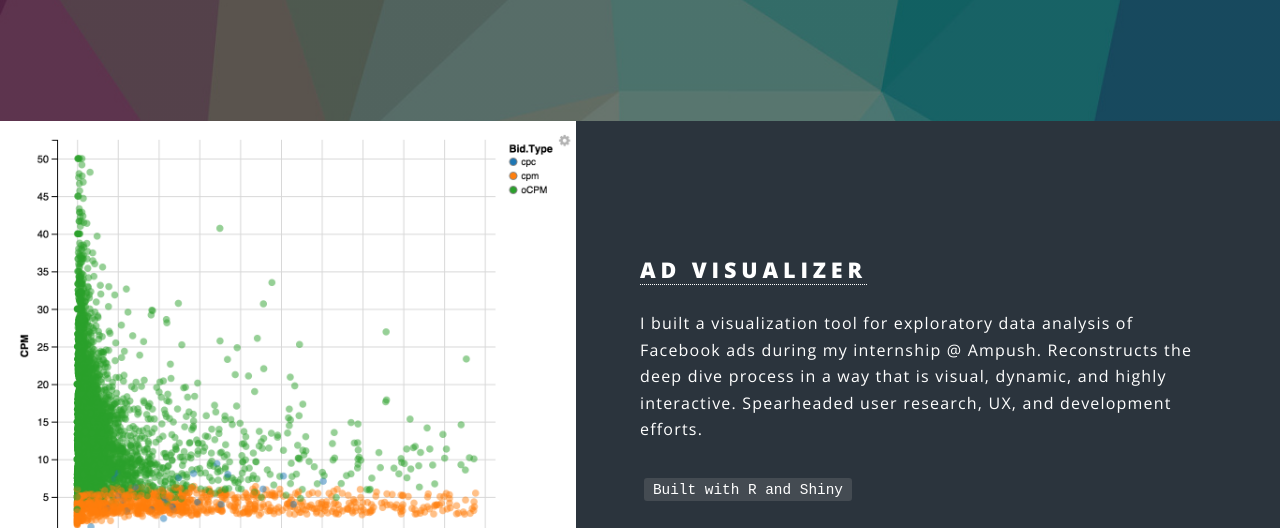
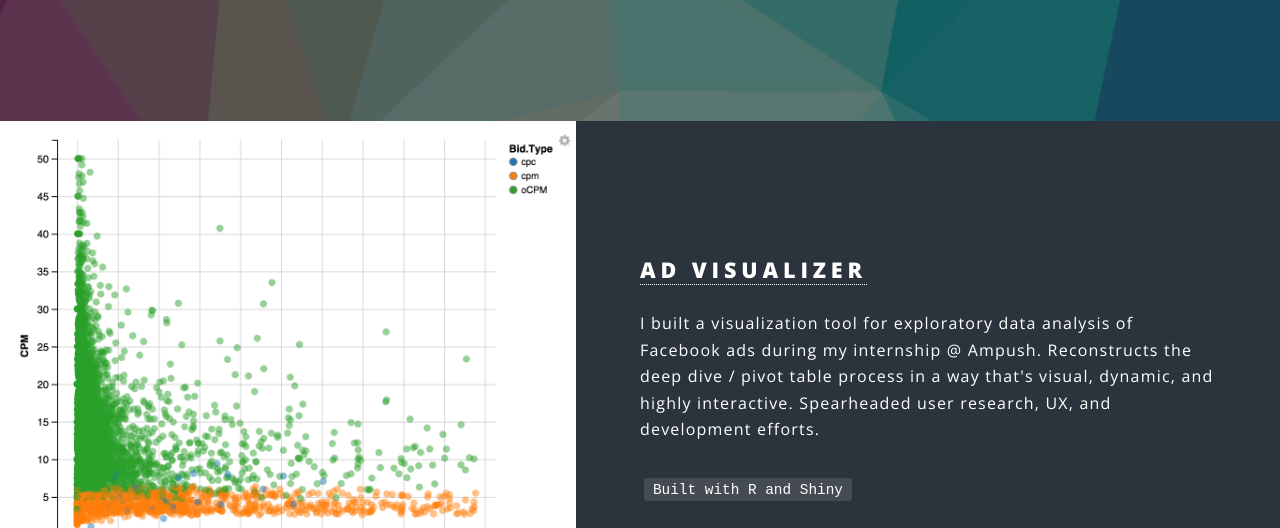
Before and after one commit to mmshi/mmshi.github.io, a plain HTML site: page projects.html in a window 1280 px wide. Shown: the part 272-800 px from the top of the page. Drawn offline with nearby package versions, Linux system fonts and the light colour scheme.

Commit message:
updated projects

```diff
--- a/projects.html
+++ b/projects.html
@@ -48,7 +48,7 @@
 						<section class="spotlight">
 							<div class="image"><img src="images/advisualizer.jpg" alt="" /></div><div class="content">
 								<h2> <a href="https://monicashi.shinyapps.io/Ad-Visualizer" target="_blank">Ad Visualizer</a></h2>
-								<p>I built a visualization tool for exploratory data analysis of Facebook ads during my internship @ Ampush. Reconstructs the deep dive process in a way that is visual, dynamic, and highly interactive. Spearheaded user research, UX, and development efforts.</p>
+								<p>I built a visualization tool for exploratory data analysis of Facebook ads during my internship @ Ampush. Reconstructs the deep dive / pivot table process in a way that's visual, dynamic, and highly interactive. Spearheaded user research, UX, and development efforts.</p>
 								<code>Built with R and Shiny</code>
 							</div>
 						</section>
```
